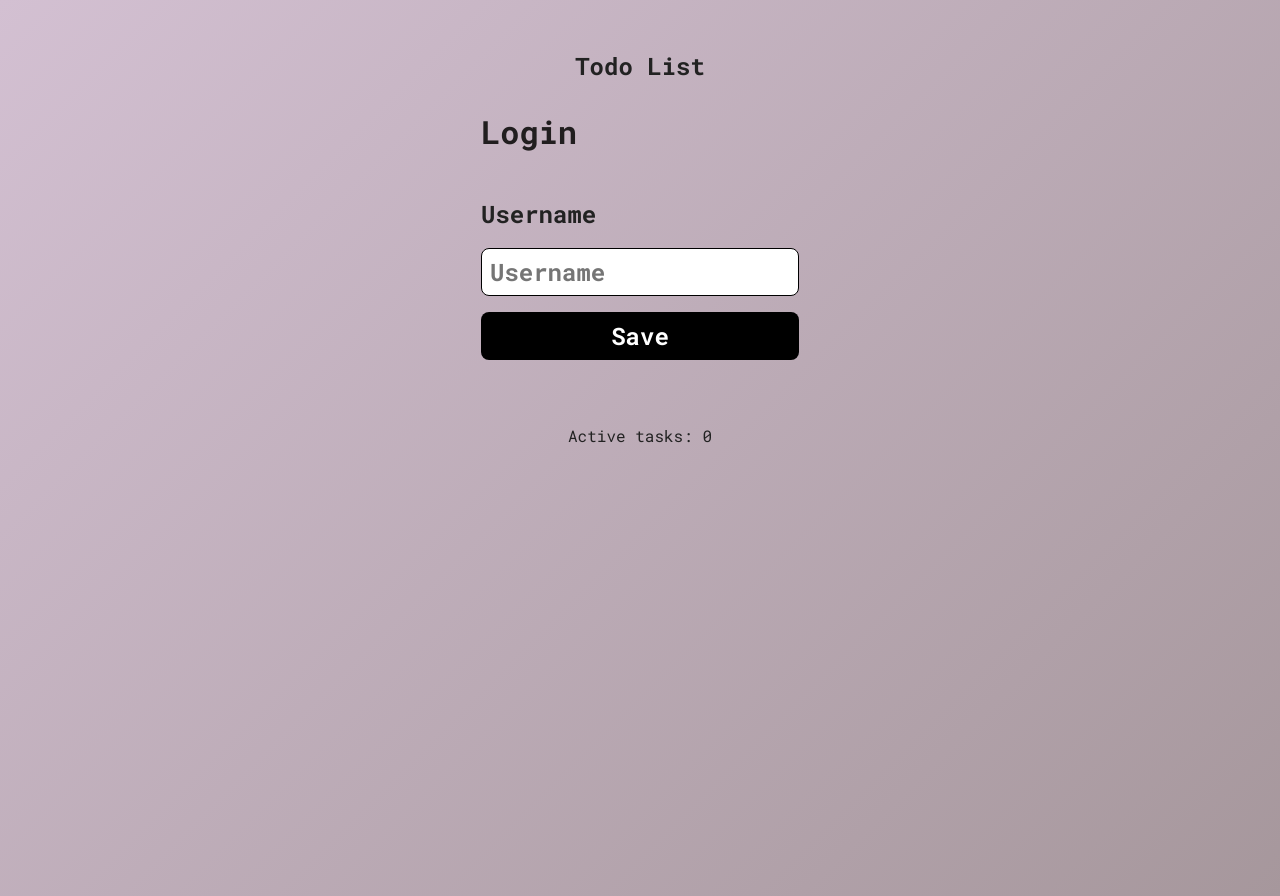
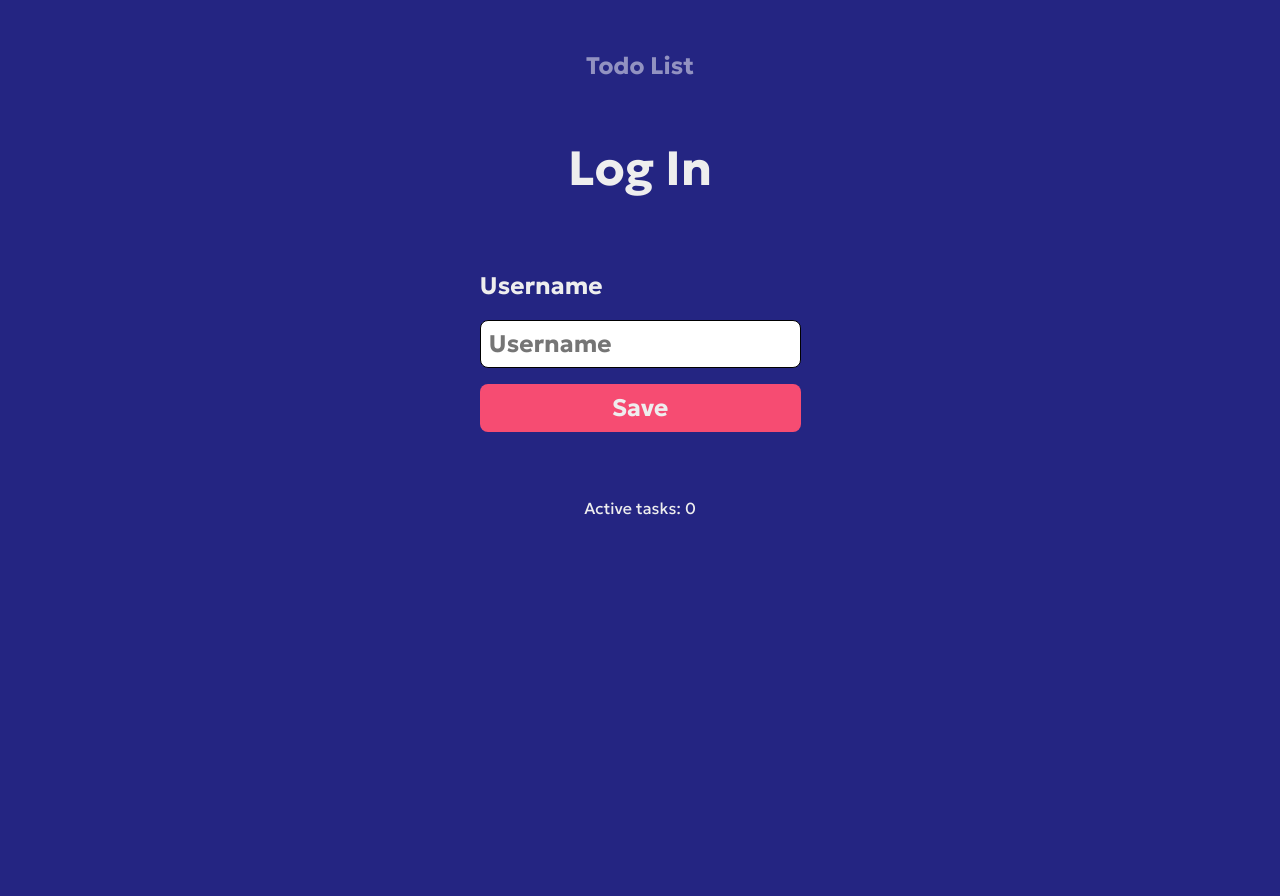
Before and after one commit to sawofwar/andersen-react-04, a React (Vite) app: page / in a window 1280 px wide. Built offline with nearby package versions, Linux system fonts and the light colour scheme.

Commit message:
additional animations for login page and home page

```diff
--- a/index.html
+++ b/index.html
@@ -6,7 +6,7 @@
     <link rel="preconnect" href="https://fonts.googleapis.com" />
     <link rel="preconnect" href="https://fonts.gstatic.com" crossorigin />
     <link
-      href="https://fonts.googleapis.com/css2?family=Roboto+Mono:wght@400;700&display=swap"
+      href="https://fonts.googleapis.com/css2?family=Geologica:wght@400;700&display=swap"
       rel="stylesheet"
     />
     <title>Final Assignment</title>
--- a/src/App.css
+++ b/src/App.css
@@ -7,11 +7,15 @@
   justify-content: flex-start;
 
   margin: 48px;
+  transition: 1s;
 }
 
 h1 {
-  /* font-size: 3.2em; */
-  margin: 24px 0;
+  margin: 48px 0;
+  font-size: 3rem;
+  transition: 0.35s;
+}
 
-  color: #211e1f;
+h2 {
+  color: #9292c1;
 }
--- a/src/App.tsx
+++ b/src/App.tsx
@@ -1,4 +1,4 @@
-import { useState } from "react";
+import { useEffect, useState } from "react";
 import {
   BrowserRouter as Router,
   Route,
@@ -17,11 +17,22 @@ import Inactive from "./pages/Inactive/Inactive";
 import TaskCounter from "./components/TaskCounter/TaskCounter";
 
 import "./App.css";
-import { set } from "firebase/database";
+import BigHeading from "./components/BigHeading/BigHeading";
 
 function App() {
   const [user, setUser] = useState("");
   const [shouldRedirect, setShouldRedirect] = useState(true);
+  const [wrapperOpacity, setWrapperOpacity] = useState(0);
+
+  const [bigHeadingStyle, setBigHeadingStyle] = useState<
+    { marginTop: string } | undefined
+  >({ marginTop: "48px" });
+
+  useEffect(() => {
+    setTimeout(() => {
+      setWrapperOpacity(1);
+    }, 0);
+  }, []);
 
   const loginSubmitHandler = (user: string) => {
     if (user !== "") {
@@ -30,20 +41,27 @@ function App() {
 
       setTimeout(() => {
         setShouldRedirect(false);
+        setBigHeadingStyle({ marginTop: "24px" });
       }, 0);
     }
   };
 
   return (
     <Router>
-      <div className="wrapper">
+      <div style={{ opacity: wrapperOpacity }} className="wrapper">
         <h2>Todo List</h2>
         {user ? (
           <>
-            <h1>Welcome, {user}!</h1>
+            <BigHeading
+              style={bigHeadingStyle}
+              headingText={`Welcome, ${user}!`}
+            />
+
             <Tabs />
           </>
-        ) : null}
+        ) : (
+          <BigHeading headingText="Log In" />
+        )}
 
         {user && shouldRedirect ? <Navigate to="/active" /> : null}
         {!user ? <Navigate to="/" /> : null}
@@ -55,7 +73,7 @@ function App() {
               element={<Login onSubmitLogin={loginSubmitHandler} />}
             />
           ) : null}
-          {user ? <Route path="/inactive" element={<Inactive />} /> : null}
+          <Route path="/inactive" element={<Inactive />} />
           <Route path="/active" element={<Active />} />
           <Route path="/all" element={<All />} />
         </Routes>
--- /dev/null
+++ b/src/components/BigHeading/BigHeading.tsx
@@ -0,0 +1,11 @@
+const BigHeading = ({
+  headingText,
+  style,
+}: {
+  headingText: string;
+  style?: { marginTop: string; opacity?: number };
+}) => {
+  return <h1 style={style}>{headingText}</h1>;
+};
+
+export default BigHeading;
--- a/src/index.css
+++ b/src/index.css
@@ -5,7 +5,8 @@
   padding: 0;
   box-sizing: border-box;
 
-  font-family: "Roboto Mono", monospace;
+  /* font-family: "Roboto Mono", monospace; */
+  font-family: Geologica, sans-serif;
 }
 
 :root {
@@ -19,8 +20,14 @@
 
   --padding-sides: 0 10px;
 
-  --white: #ccc;
+  --white: #eee;
   --black: #222;
+
+  --dark-blue: #242582;
+  --dark-purple: #553d67;
+  --dark-pink: #f64c72;
+  --dark-brown: #99738e;
+  --dark-blue-2: #2f2fa2;
 
   --light-green: #daffef;
   --green: #d0ffd6;
@@ -30,12 +37,7 @@
 }
 
 body {
-  color: #222;
+  color: var(--white);
 
-  background: rgb(211, 192, 210);
-  background: linear-gradient(
-    135deg,
-    rgba(211, 192, 210, 1) 0%,
-    rgba(166, 151, 156, 1) 100%
-  );
+  background: var(--dark-blue);
 }
--- a/src/pages/Login/Login.css
+++ b/src/pages/Login/Login.css
@@ -1,3 +1,9 @@
+.login {
+  display: flex;
+  flex-direction: column;
+  align-items: center;
+}
+
 .login-form {
   display: flex;
   flex-direction: column;
@@ -24,8 +30,8 @@
   height: 3rem;
   font-size: 1.5rem;
   font-weight: 700;
-  color: #fff;
-  background-color: #000;
+  color: var(--white);
+  background-color: var(--dark-pink);
   border: none;
   border-radius: 0.5rem;
   cursor: pointer;
--- a/src/pages/Login/Login.tsx
+++ b/src/pages/Login/Login.tsx
@@ -1,5 +1,4 @@
 import { useRef } from "react";
-import { useLocation } from "react-router-dom";
 
 import "./Login.css";
 
@@ -16,7 +15,6 @@ const Login = ({ onSubmitLogin }: { onSubmitLogin: (a: string) => void }) => {
 
   return (
     <div className="login">
-      <h1>Login</h1>
       <form action="submit" className="login-form" onSubmit={formSubmitHandler}>
         <label htmlFor="username">Username</label>
         <input
```
